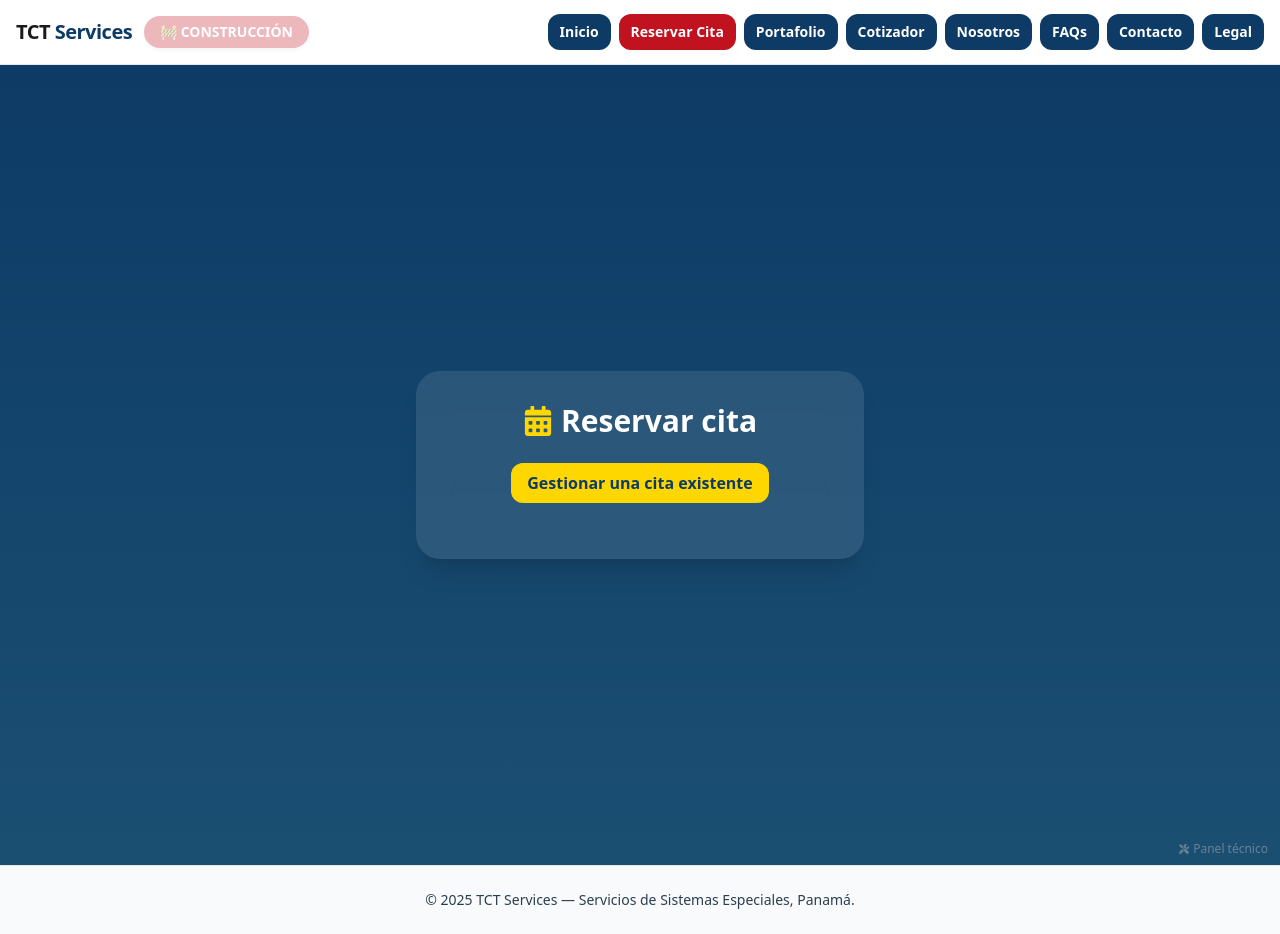
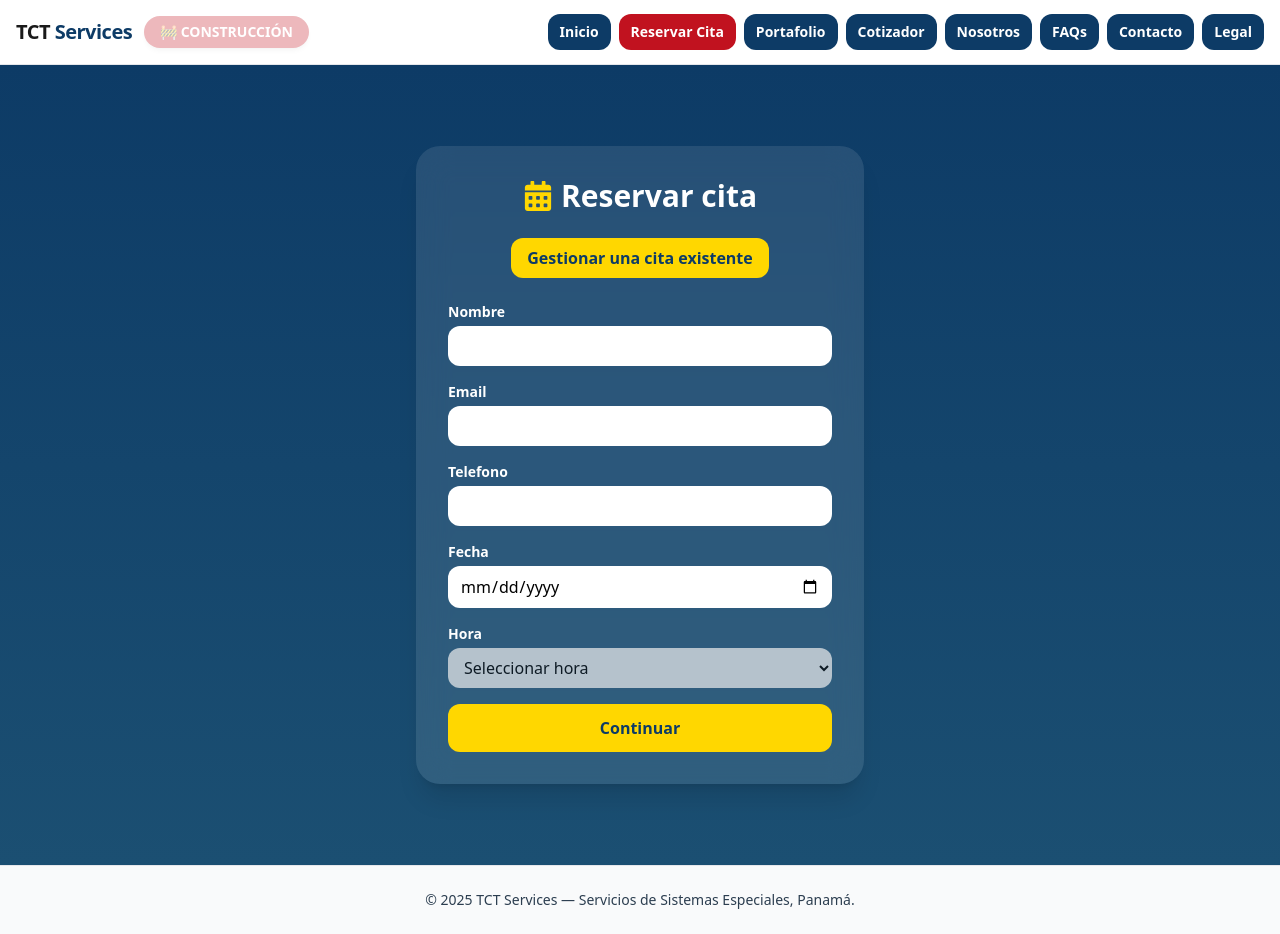
Before and after one commit to eteruel21/tct-portfolio, a React (Vite) app: page /reservar in a window 1280 px wide. Built offline with nearby package versions, Linux system fonts and the light colour scheme.

Commit message:
Actualización automática

```diff
--- a/src/pages/Reservar.jsx
+++ b/src/pages/Reservar.jsx
@@ -1,18 +1,9 @@
 import React, { useState } from "react";
 import { motion, AnimatePresence } from "framer-motion";
-import {
-  FaCalendarAlt,
-  FaCheckCircle,
-  FaTrashAlt,
-  FaTimesCircle,
-  FaTools,
-} from "react-icons/fa";
+import { FaCalendarAlt, FaCheckCircle, FaTrashAlt, FaTimesCircle } from "react-icons/fa";
 import confetti from "canvas-confetti";
-import { useNavigate } from "react-router-dom";
 
 export default function Reservar() {
-  const navigate = useNavigate();
-
   const [form, setForm] = useState({
     nombre: "",
     email: "",
@@ -48,9 +39,7 @@ export default function Reservar() {
   // === Buscar reserva existente ===
   const buscarReserva = async () => {
     try {
-      const res = await fetch(
-        `/api/reservas?codigo=${codigoBusqueda.toUpperCase()}`
-      );
+      const res = await fetch(`/api/reservas?codigo=${codigoBusqueda.toUpperCase()}`);
       const data = await res.json();
 
       if (data && data.codigo) {
@@ -96,9 +85,7 @@ export default function Reservar() {
       const res = await fetch(`/api/disponibilidad?fecha=${fecha}`);
       const data = await res.json(); // { ocupadas: ["09:00","13:00"] }
       setOcupadas(data.ocupadas || []);
-      const libres = todasLasHoras.filter(
-        (h) => !data.ocupadas?.includes(h)
-      );
+      const libres = todasLasHoras.filter((h) => !data.ocupadas?.includes(h));
       setHorasDisponibles(libres);
     } catch (err) {
       console.error("Error al cargar disponibilidad:", err);
@@ -137,7 +124,7 @@ export default function Reservar() {
     setModo("revisar");
   };
 
-  // === Enviar o actualizar reserva ===
+  // === Enviar o actualizar reserva en Cloudflare D1 ===
   const enviarReserva = async () => {
     setEnviando(true);
     const nuevoCodigo = reservaActiva?.codigo || generarCodigo();
@@ -181,17 +168,9 @@ export default function Reservar() {
     }
   };
 
+  // === INTERFAZ ===
   return (
-    <section className="relative min-h-screen bg-gradient-to-b from-[#0D3B66] to-[#1B4F72] flex flex-col items-center justify-center text-white px-6 py-12">
-      {/* Botón discreto para Admin */}
-      <button
-        onClick={() => navigate("/admin-reservas")}
-        title="Acceso técnico"
-        className="absolute bottom-2 right-3 text-xs text-gray-400 hover:text-[#FFD700] flex items-center gap-1 opacity-60 hover:opacity-100 transition-all"
-      >
-        <FaTools className="text-[10px]" /> Panel técnico
-      </button>
-
+    <section className="min-h-screen bg-gradient-to-b from-[#0D3B66] to-[#1B4F72] flex flex-col items-center justify-center text-white px-6 py-12">
       <motion.div
         initial={{ opacity: 0, y: 30 }}
         animate={{ opacity: 1, y: 0 }}
@@ -201,25 +180,203 @@ export default function Reservar() {
           <FaCalendarAlt className="text-[#FFD700]" /> Reservar cita
         </h1>
 
-        {/* --- resto igual --- */}
+        {modo === "nuevo" && (
+          <div className="mb-6">
+            <button
+              onClick={() => setModo("buscar")}
+              className="px-4 py-2 bg-[#FFD700] text-[#0D3B66] rounded-xl font-semibold hover:bg-[#e5c100]"
+            >
+              Gestionar una cita existente
+            </button>
+          </div>
+        )}
+
         <AnimatePresence mode="wait">
-          {modo === "nuevo" && (
+          {modo === "buscar" && (
             <motion.div
+              key="buscar"
               initial={{ opacity: 0 }}
               animate={{ opacity: 1 }}
-              className="mb-6"
+              exit={{ opacity: 0 }}
             >
+              <input
+                type="text"
+                placeholder="Ingresa tu código"
+                value={codigoBusqueda}
+                onChange={(e) => setCodigoBusqueda(e.target.value.toUpperCase())}
+                className="w-full px-3 py-2 rounded-xl text-black text-center font-mono"
+              />
+              <div className="flex gap-2 mt-3">
+                <button
+                  onClick={buscarReserva}
+                  className="flex-1 bg-[#FFD700] text-[#0D3B66] py-2 rounded-xl font-semibold hover:bg-[#e5c100]"
+                >
+                  Buscar
+                </button>
+                <button
+                  onClick={() => setModo("nuevo")}
+                  className="flex-1 bg-gray-300 text-black py-2 rounded-xl font-semibold hover:bg-gray-400"
+                >
+                  Volver
+                </button>
+              </div>
+            </motion.div>
+          )}
+
+          {(modo === "nuevo" || modo === "editar") && (
+            <motion.form
+              key="form"
+              onSubmit={handleSubmit}
+              initial={{ opacity: 0 }}
+              animate={{ opacity: 1 }}
+              className="space-y-4 text-left"
+            >
+              {["nombre", "email", "telefono"].map((c) => (
+                <div key={c}>
+                  <label className="block text-sm font-semibold mb-1 capitalize">{c}</label>
+                  <input
+                    type={c === "email" ? "email" : "text"}
+                    name={c}
+                    value={form[c]}
+                    onChange={handleChange}
+                    required
+                    className="w-full px-3 py-2 rounded-xl text-black"
+                  />
+                </div>
+              ))}
+
+              <div>
+                <label className="block text-sm font-semibold mb-1">Fecha</label>
+                <input
+                  type="date"
+                  name="fecha"
+                  min={new Date().toISOString().split("T")[0]}
+                  value={form.fecha}
+                  onChange={handleChange}
+                  required
+                  className="w-full px-3 py-2 rounded-xl text-black"
+                />
+              </div>
+
+              <div>
+                <label className="block text-sm font-semibold mb-1">Hora</label>
+                <select
+                  name="hora"
+                  value={form.hora}
+                  onChange={handleChange}
+                  required
+                  disabled={cargando || !form.fecha}
+                  className="w-full px-3 py-2 rounded-xl text-black"
+                >
+                  <option value="">{cargando ? "Cargando..." : "Seleccionar hora"}</option>
+                  {horasDisponibles.map((h) => (
+                    <option key={h}>{h}</option>
+                  ))}
+                </select>
+                {ocupadas.length > 0 && (
+                  <p className="text-xs text-gray-300 mt-1">
+                    Horas no disponibles: {ocupadas.join(", ")}
+                  </p>
+                )}
+              </div>
+
+              <div className="flex gap-2">
+                {modo === "editar" && (
+                  <button
+                    type="button"
+                    onClick={cancelarReserva}
+                    className="flex-1 py-3 bg-red-500 rounded-xl font-semibold hover:bg-red-600"
+                  >
+                    <FaTrashAlt className="inline mr-1" /> Cancelar
+                  </button>
+                )}
+                <button
+                  type="submit"
+                  className="flex-1 py-3 bg-[#FFD700] text-[#0D3B66] rounded-xl font-semibold hover:bg-[#e5c100]"
+                >
+                  Continuar
+                </button>
+              </div>
+            </motion.form>
+          )}
+
+          {modo === "revisar" && (
+            <motion.div key="revisar" initial={{ opacity: 0 }} animate={{ opacity: 1 }} className="space-y-5 text-left">
+              <h3 className="text-xl font-semibold text-center mb-2">
+                Confirmar datos de cita
+              </h3>
+              {Object.entries(form).map(([k, v]) => (
+                <p key={k} className="text-gray-100">
+                  <span className="font-bold capitalize">{k}:</span> {v}
+                </p>
+              ))}
+              <div className="flex gap-3 mt-4">
+                <button
+                  onClick={() => setModo(reservaActiva ? "editar" : "nuevo")}
+                  className="flex-1 py-3 bg-gray-300 text-black rounded-xl font-semibold hover:bg-gray-400"
+                >
+                  Editar
+                </button>
+                <button
+                  onClick={enviarReserva}
+                  disabled={enviando}
+                  className={`flex-1 py-3 rounded-xl font-semibold ${
+                    enviando
+                      ? "bg-gray-400 cursor-not-allowed"
+                      : "bg-[#C1121F] hover:bg-[#A10E1A]"
+                  }`}
+                >
+                  {enviando
+                    ? "Enviando..."
+                    : reservaActiva
+                    ? "Guardar cambios"
+                    : "Confirmar"}
+                </button>
+              </div>
+            </motion.div>
+          )}
+
+          {modo === "confirmada" && (
+            <motion.div key="ok" initial={{ opacity: 0 }} animate={{ opacity: 1 }} className="space-y-6 text-center">
+              <FaCheckCircle className="text-green-400 text-6xl mx-auto" />
+              <h2 className="text-xl font-semibold">
+                {esActualizacion ? "¡Reserva actualizada!" : "¡Cita confirmada!"}
+              </h2>
+              <p className="text-gray-100">
+                Tu código de reserva:{" "}
+                <span className="font-mono text-[#FFD700] text-xl">{codigo}</span>
+              </p>
+              <p className="text-sm text-gray-300">
+                Guarda este código para modificar o cancelar más adelante.
+              </p>
               <button
-                onClick={() => setModo("buscar")}
-                className="px-4 py-2 bg-[#FFD700] text-[#0D3B66] rounded-xl font-semibold hover:bg-[#e5c100]"
+                onClick={() => {
+                  setModo("nuevo");
+                  setEsActualizacion(false);
+                }}
+                className="w-full py-3 bg-[#C1121F] rounded-xl hover:bg-[#A10E1A] font-semibold"
               >
-                Gestionar una cita existente
+                Nueva reserva
               </button>
             </motion.div>
           )}
 
-          {/* Todo el resto del formulario, revisión y confirmación permanece exactamente igual */}
-          {/* ... */}
+          {modo === "cancelada" && (
+            <motion.div key="cancelada" initial={{ opacity: 0 }} animate={{ opacity: 1 }} className="space-y-6 text-center">
+              <FaTimesCircle className="text-red-400 text-6xl mx-auto" />
+              <h2 className="text-xl font-semibold">¡Reserva cancelada correctamente!</h2>
+              <p className="text-gray-100">
+                Código cancelado:{" "}
+                <span className="font-mono text-[#FFD700] text-xl">{codigo}</span>
+              </p>
+              <button
+                onClick={() => setModo("nuevo")}
+                className="w-full py-3 bg-[#C1121F] rounded-xl hover:bg-[#A10E1A] font-semibold"
+              >
+                Volver al inicio
+              </button>
+            </motion.div>
+          )}
         </AnimatePresence>
       </motion.div>
     </section>
```
Also changed, not shown: 1 other file (tests, documents, lock files or other folders).
